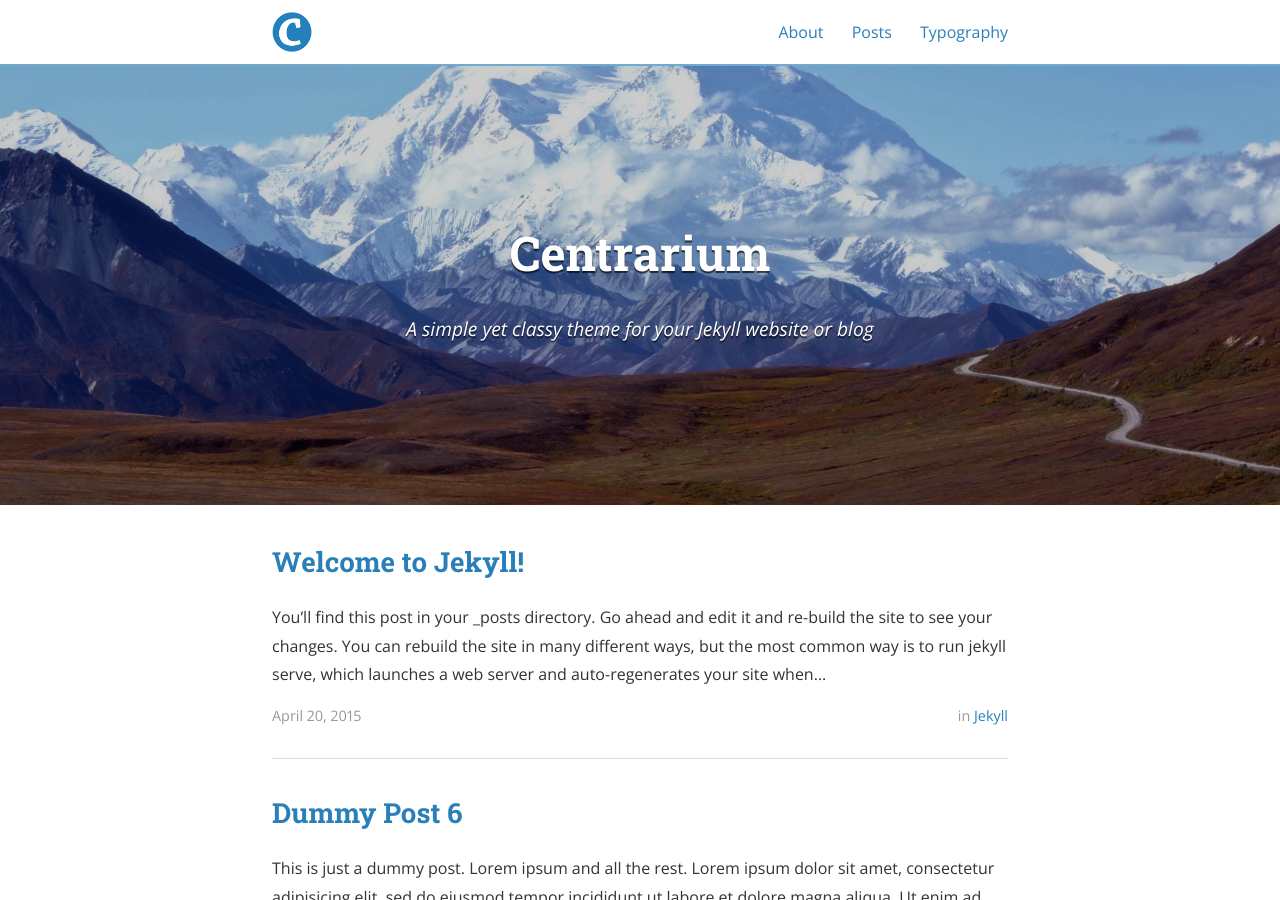
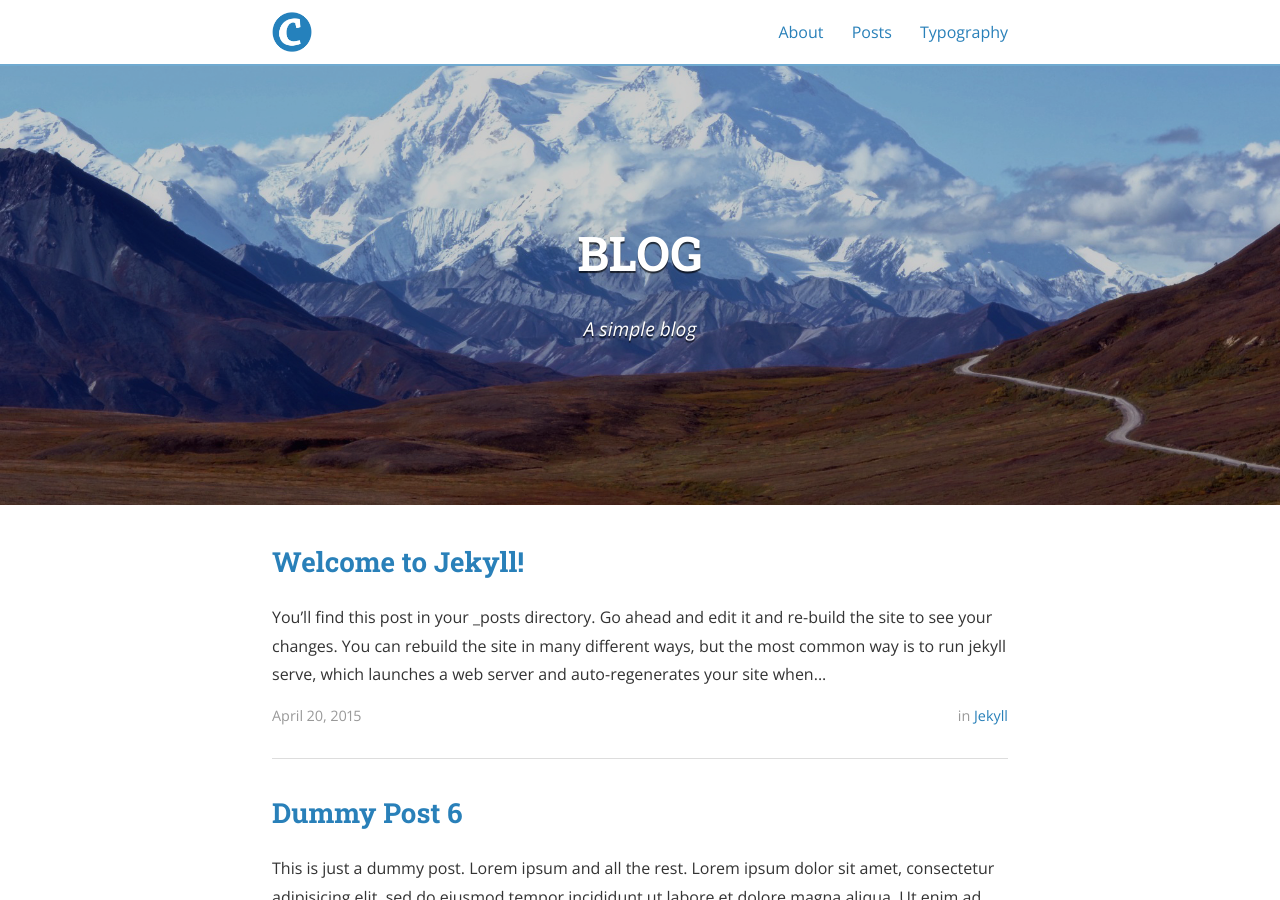
Before and after one commit to bencentra/centrarium, a Jekyll site: the page built from index.html, in a window 1280 px wide and 900 px high. Built offline with Jekyll 4.4.1, drawn with Linux system fonts in a browser that asks for light colours; nearby versions of some CDN libraries; the list of posts is cut into pages by our own code; some of the changed text lies outside the part shown.

Commit message:
initial commit

```diff
--- a/_config.yml
+++ b/_config.yml
@@ -9,10 +9,10 @@
   - "/vendor/"
 
 # Site settings
-title: Centrarium
-subtitle: "A simple yet classy theme for your Jekyll website or blog"
-email: blcentra@gmail.com
-name: Ben Centra
+title: BLOG
+subtitle: "A simple blog"
+email: jigmechogyal2006@gmail.com
+name: Jigme Ngawang Chogyal
 description: >
   A simple yet classy theme for your Jekyll website or blog.
 # Base URL of site (i.e. /blog). It should always start with a slash,
```
